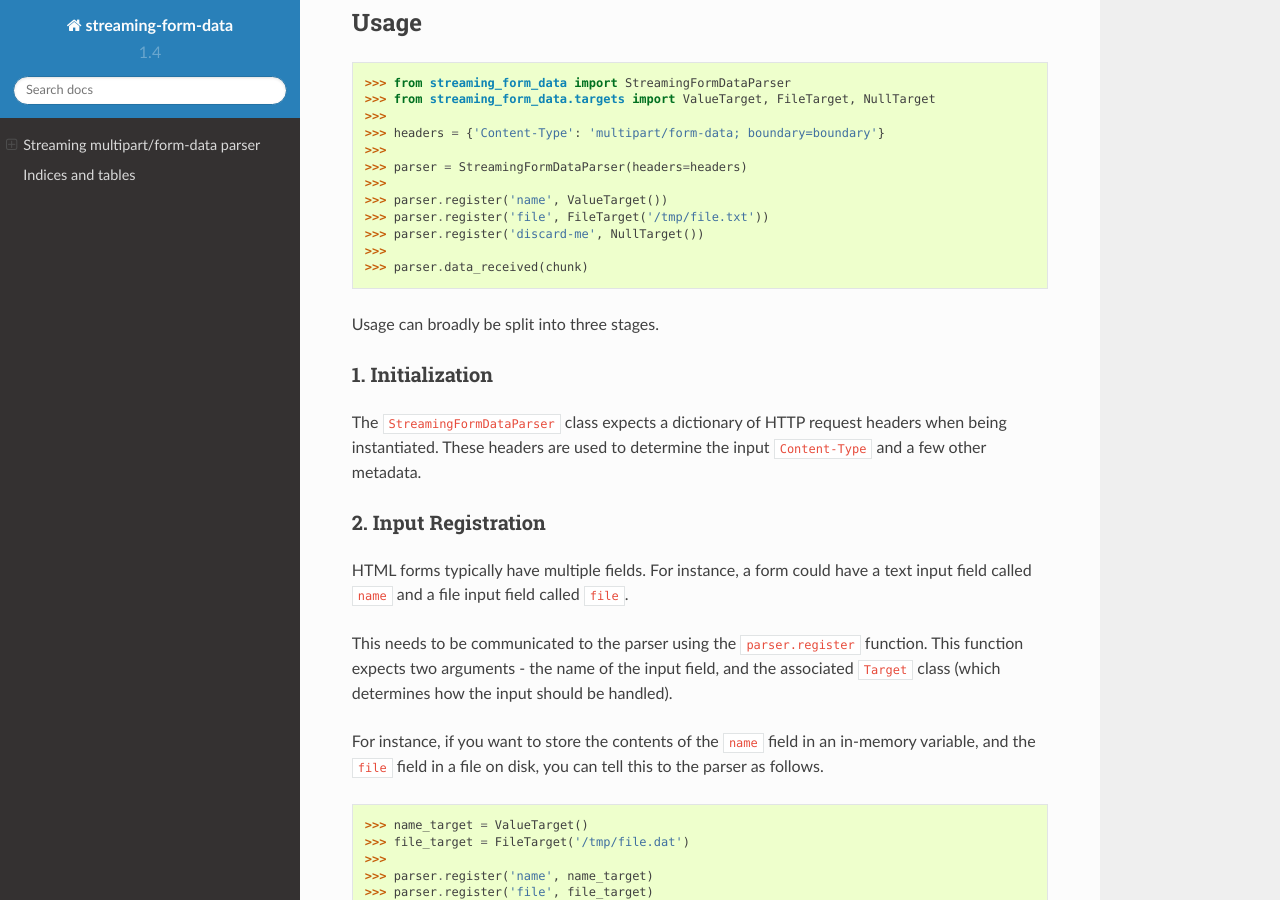
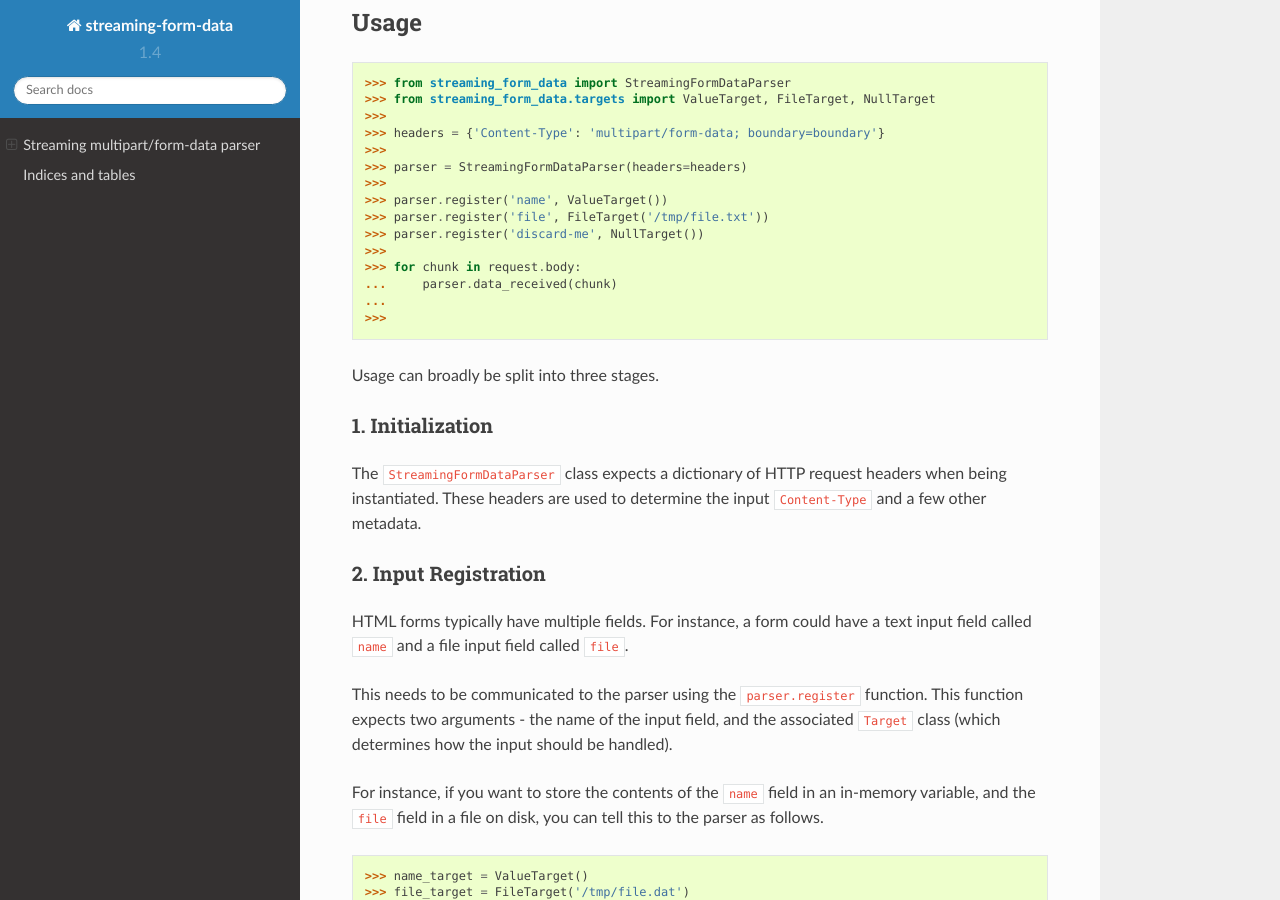
Before and after one commit to siddhantgoel/streaming-form-data, a Sphinx documentation site: the page built from docs/index.rst, in a window 1280 px wide and 900 px high, scrolled down 635 px. Built offline with Sphinx 7.4.7 and the Read the Docs theme 2.0.0, drawn with Linux system fonts in a browser that asks for light colours.

Commit message:
update docs

```diff
--- a/README.rst
+++ b/README.rst
@@ -45,7 +45,10 @@ Usage
     >>> parser.register('file', FileTarget('/tmp/file.txt'))
     >>> parser.register('discard-me', NullTarget())
     >>>
-    >>> parser.data_received(chunk)
+    >>> for chunk in request.body:
+    ...     parser.data_received(chunk)
+    ...
+    >>>
 
 Documentation
 -------------
--- a/docs/index.rst
+++ b/docs/index.rst
@@ -47,7 +47,10 @@ Usage
     >>> parser.register('file', FileTarget('/tmp/file.txt'))
     >>> parser.register('discard-me', NullTarget())
     >>>
-    >>> parser.data_received(chunk)
+    >>> for chunk in request.body:
+    ...     parser.data_received(chunk)
+    ...
+    >>>
 
 Usage can broadly be split into three stages.
 
```
